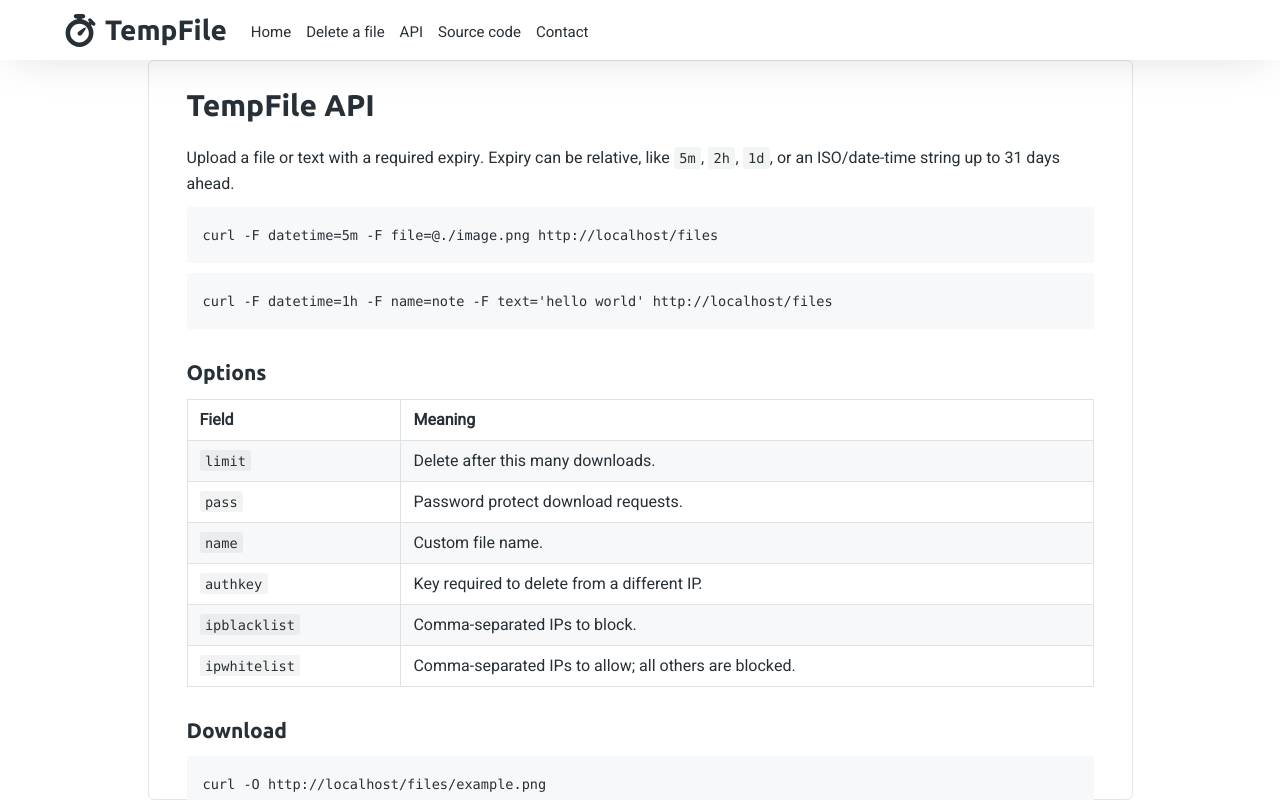
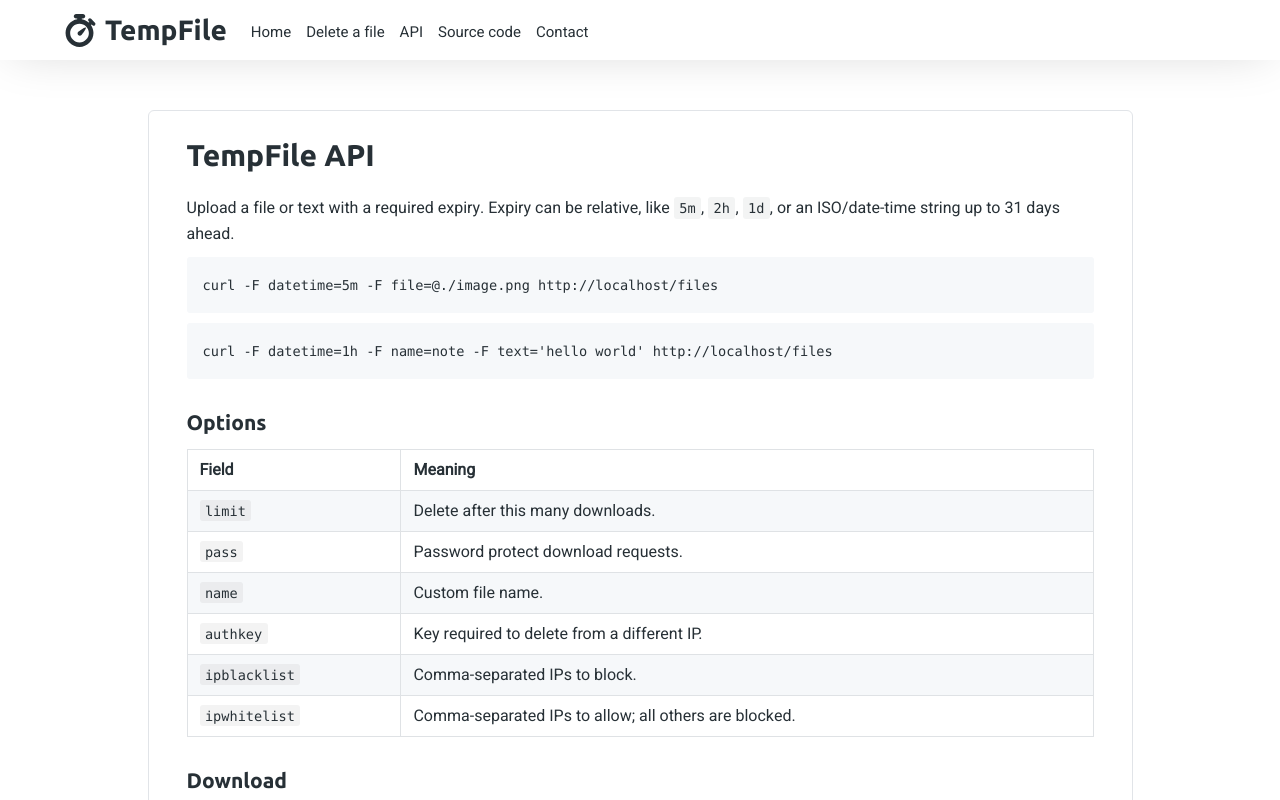
Before and after one commit to Glitchii/tempfile-site, a React (Vite) app: page /api in a window 1280 px wide. Shown: the top 800 px of the page. Built offline with nearby package versions, Linux system fonts and the light colour scheme.

Commit message:
Correct API page layout and spacing

```diff
--- a/src/assets/styles/css/index.scss
+++ b/src/assets/styles/css/index.scss
@@ -1462,8 +1462,12 @@
 }
 
 .api-page {
+  height: auto;
+  padding: 50px 5% 80px;
+
   article {
-    max-width: 985px;
+    width: min(100%, 985px);
+    min-width: 0;
     margin: 0 auto;
     padding: 22px 38px 30px;
     border: 1px solid #e1e4e8;
@@ -1513,6 +1517,8 @@
   }
 
   @media screen and (max-width: 760px) {
+    padding: 36px 20px 60px;
+
     article {
       padding: 18px 16px 24px;
     }
```
